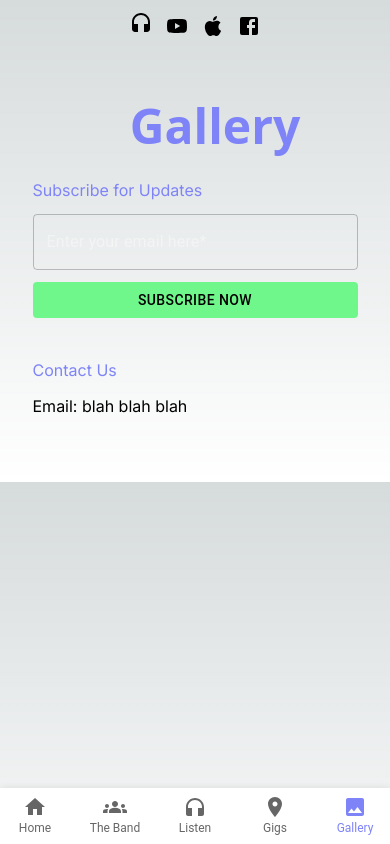
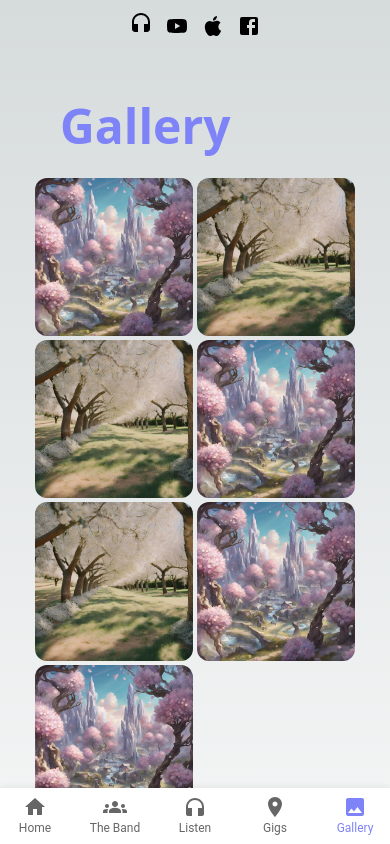
Before and after one commit to quinnhipp/the-crystal-orchard, a Next.js app: page /gallery in a window 390 px wide. Shown: the top 844 px of the page. Built offline with nearby package versions, Linux system fonts and the light colour scheme.

Commit message:
Created an imagelist for the gallery page

```diff
--- a/app/band/page.tsx
+++ b/app/band/page.tsx
@@ -9,6 +9,7 @@ import Footer from "../components/footer";
 const Band = () => {
   return (
     <div className="md:w-[99vw] overflow-x-hidden">
+      <title>Crystal Orchard - Band</title>
       <div className="h-auto md:[h-screen] w-screen flex flex-col items-center justify-between z-0">
         <div className="border-b-8 mb-10">
           <Navbar activePage="The Band" />
--- a/app/components/footer.tsx
+++ b/app/components/footer.tsx
@@ -19,7 +19,7 @@ const Footer = () => {
         <div className="flex gap-48">
           <div className="flex-col gap-3 flex">
             <span className="text-[#7E84F7]">Contact Us</span>
-            <p>Email: blah blah blah</p>
+            <p>Email: brendanhipp1223@gmail.com</p>
           </div>
         </div>
       </div>
@@ -36,7 +36,7 @@ const Footer = () => {
         </div>
         <div className="flex flex-col gap-3 md:hidden">
           <span className="text-[#7E84F7]">Contact Us</span>
-          <p>Email: blah blah blah</p>
+          <p>Email: brendanhipp1223@gmail.com</p>
         </div>
       </div>
     </div>
--- /dev/null
+++ b/app/components/imageList.tsx
@@ -0,0 +1,54 @@
+import * as React from "react";
+import ImageList from "@mui/material/ImageList";
+import ImageListItem from "@mui/material/ImageListItem";
+import crystalOrchard from "../../public/C_O_ai.png";
+import crystalOrchard2 from "../../public/C_O_ai2.png";
+import Image from "next/image";
+
+const StandardImageList = () => {
+  return (
+    <ImageList
+      className="w-11/12 md:w-4/5 h-max md:h-max ml-auto mr-auto"
+      cols={2}
+      rowHeight={164}
+    >
+      <Image
+        src={crystalOrchard}
+        alt=""
+        className="rounded-xl overflow-hidden"
+      />
+      <Image
+        src={crystalOrchard2}
+        alt=""
+        className="rounded-xl overflow-hidden"
+      />
+      <Image
+        src={crystalOrchard2}
+        alt=""
+        className="rounded-xl overflow-hidden"
+      />
+      <Image
+        src={crystalOrchard}
+        alt=""
+        className="rounded-xl overflow-hidden"
+      />
+      <Image
+        src={crystalOrchard2}
+        alt=""
+        className="rounded-xl overflow-hidden"
+      />
+      <Image
+        src={crystalOrchard}
+        alt=""
+        className="rounded-xl overflow-hidden"
+      />
+      <Image
+        src={crystalOrchard}
+        alt=""
+        className="rounded-xl overflow-hidden"
+      />
+    </ImageList>
+  );
+};
+
+export default StandardImageList;
--- a/app/gallery/page.tsx
+++ b/app/gallery/page.tsx
@@ -1,5 +1,6 @@
 "use client";
 import Footer from "../components/footer";
+import StandardImageList from "../components/imageList";
 import MobileNav from "../components/mobileNav";
 import Navbar from "../components/navbar";
 import Link from "next/link";
@@ -7,13 +8,15 @@ import Link from "next/link";
 const Gallery = () => {
   return (
     <div>
-      <div className="h-auto md:h-screen w-screen flex flex-col items-center justify-between z-0">
+      <title>Crystal Orchard - Gallery</title>
+      <div className="h-auto md:h-screen w-screen md:w-[99vw] overflow-x-hidden flex flex-col items-center justify-between z-0">
         <div>
           <Navbar activePage="Gallery" />
           <div className="m-5 font-sans">
             <p className="text-5xl pl-10 mt-16 mb-7 text-[#7E84F7] font-bold">
               Gallery
             </p>
+            <StandardImageList />
           </div>
         </div>
         <Footer />
--- a/app/gigs/page.tsx
+++ b/app/gigs/page.tsx
@@ -7,6 +7,7 @@ import Link from "next/link";
 const Gigs = () => {
   return (
     <div>
+      <title>Crystal Orchard - Gigs</title>
       <div className="h-auto md:h-screen w-screen flex flex-col items-center justify-between z-0">
         <div className="mb-10">
           <Navbar activePage="Gigs" />
--- a/app/home/page.tsx
+++ b/app/home/page.tsx
@@ -9,6 +9,7 @@ import Footer from "../components/footer";
 const Home = () => {
   return (
     <div>
+      <title>Crystal Orchard - Home</title>
       <div className="h-auto md:h-screen w-screen flex flex-col items-center justify-between z-0">
         <Navbar activePage="Home" />
         <div className="flex bg-transparent border-white md:border-8 border-t-8 border-b-8 z-10 w-full md:w-3/5 h-full justify-center items-center flex-col mt-3 md:mt-8 mb-10">
--- a/app/listen/page.tsx
+++ b/app/listen/page.tsx
@@ -7,6 +7,7 @@ import Link from "next/link";
 const Listen = () => {
   return (
     <div>
+      <title>Crystal Orchard - Listen</title>
       <div className="h-auto md:h-screen w-screen flex flex-col items-center justify-between z-0">
         <div>
           <Navbar activePage="Listen" />
```
Also changed, not shown: public/C_O_ai.png (added), public/C_O_ai2.png (added).
